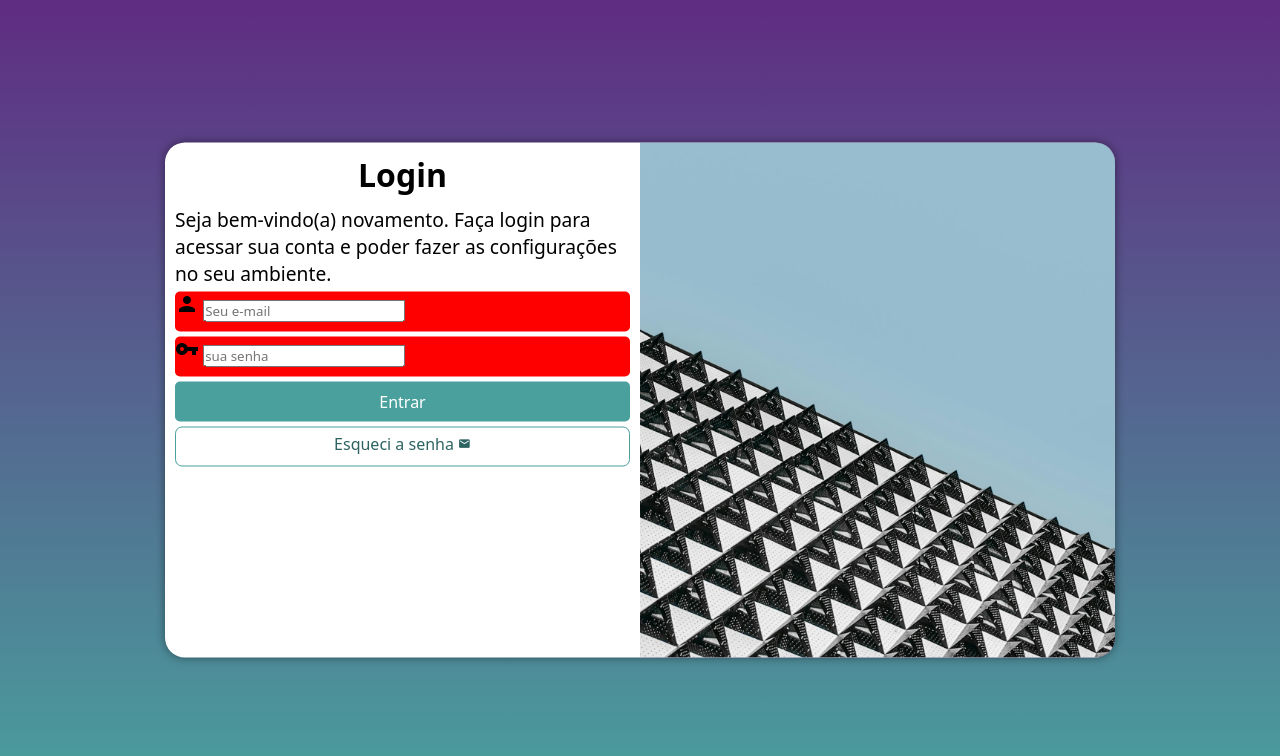
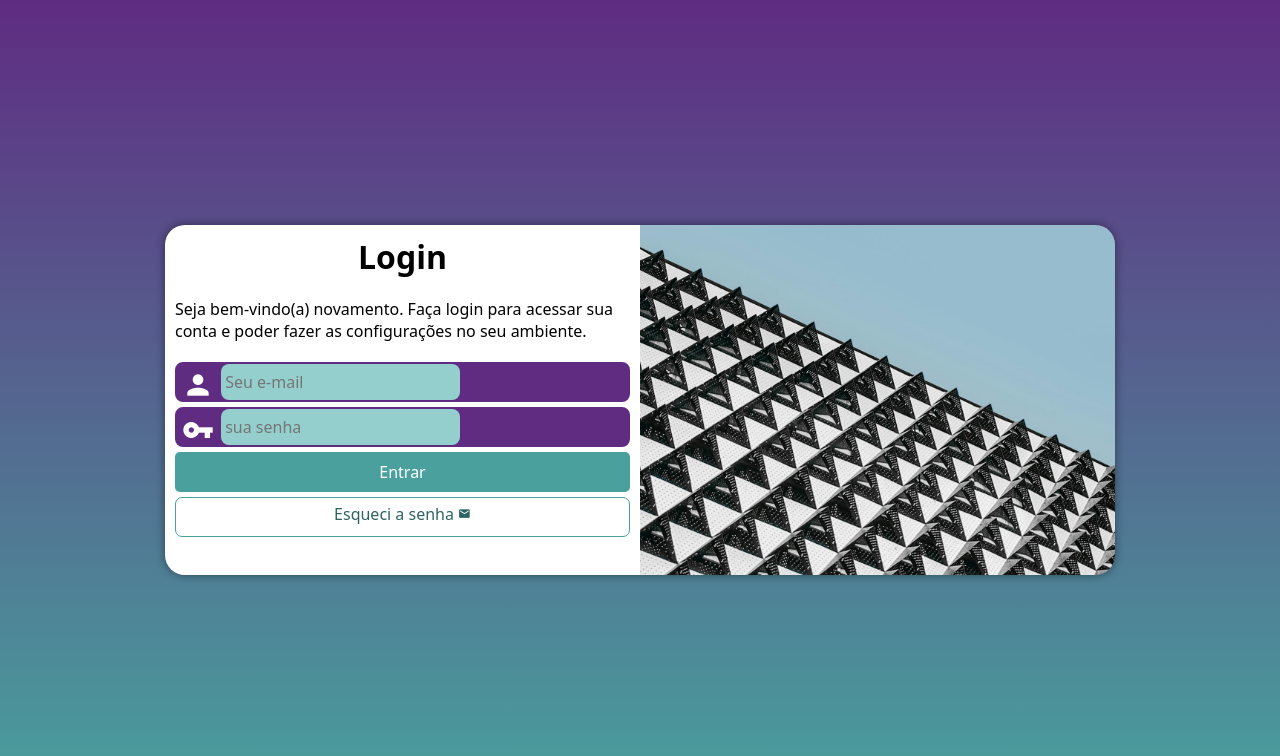
Before and after one commit to RobertoFilho84/projeto-login, a plain HTML site: page index.html in a window 1280 px wide. Drawn offline with Linux system fonts and the light colour scheme.

Commit message:
atu bug fix

```diff
--- a/estilos/media-query.css
+++ b/estilos/media-query.css
@@ -8,6 +8,7 @@
 
     section#login {
         width: 80vw;
+        height: 280px;
     }
 
     section#login > div#imagem {
@@ -30,6 +31,7 @@
 
     section#login {
         width: 950px;
+        height: 350px;
     }
 
     section#login > div#imagem {
@@ -48,7 +50,7 @@
     }
 
     div#formulario > p {
-    font-size: 1.2em;
+    font-size: 1em;
+    margin: 20px 0px;
 }
-
 }
--- a/estilos/style.css
+++ b/estilos/style.css
@@ -23,14 +23,13 @@
     position: absolute;
     top: 50%;
     left: 50%;
-    transform: translate(-50%, -50%);
     background-color: white;
     width: 260px;
     height: 515px;
     border-radius: 20px;
     overflow: hidden;
     box-shadow: 0px 0px 10px rgba(0, 0, 0, 0.450);
-
+    transform: translate(-50%, -50%);
     transition: width .3s, height .3s;
     transition-timing-function: ease;
 }
@@ -58,17 +57,40 @@
 }
 
 form > div.campo {
-    background-color: red !important;
+    background-color: #5f2c82;
+    border: 2px solid #5f2c82;
     display: block;
     width: 100%;
     height: 40px;
-    border-radius: 5px;
+    border-radius: 8px;
     margin: 5px 0px;
 }
 
 div.campo > label {
-    display: none !important;
-    background: yellow !important;
+    display: none;
+}
+
+div.campo > span {
+    color: white;
+    font-size: 2em;
+    width: 40px;
+    padding: 5px;
+}
+
+div.campo > input {
+    background-color: #94cfcd;
+    font-size: 1em;
+    width: calc(100%-44px);
+    height: 100%;
+    border: 0px;
+    border-radius: 8px;
+    padding: 4px;
+    transform: translateY(-13px);
+}
+
+div.campo > input:focus-within {
+    background-color: white;
+    border: none;
 }
 
 form > input[type=submit] {
```
